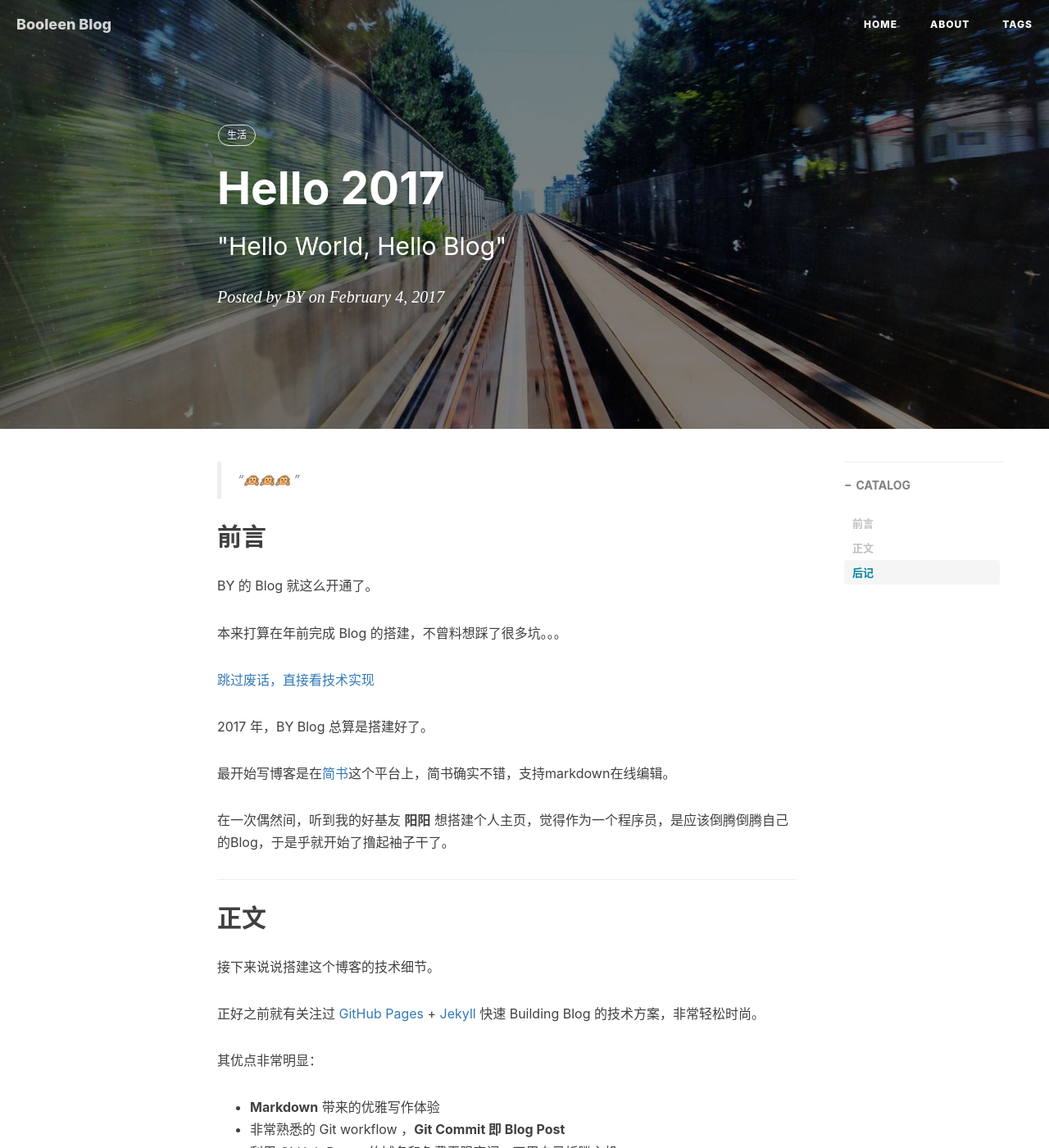
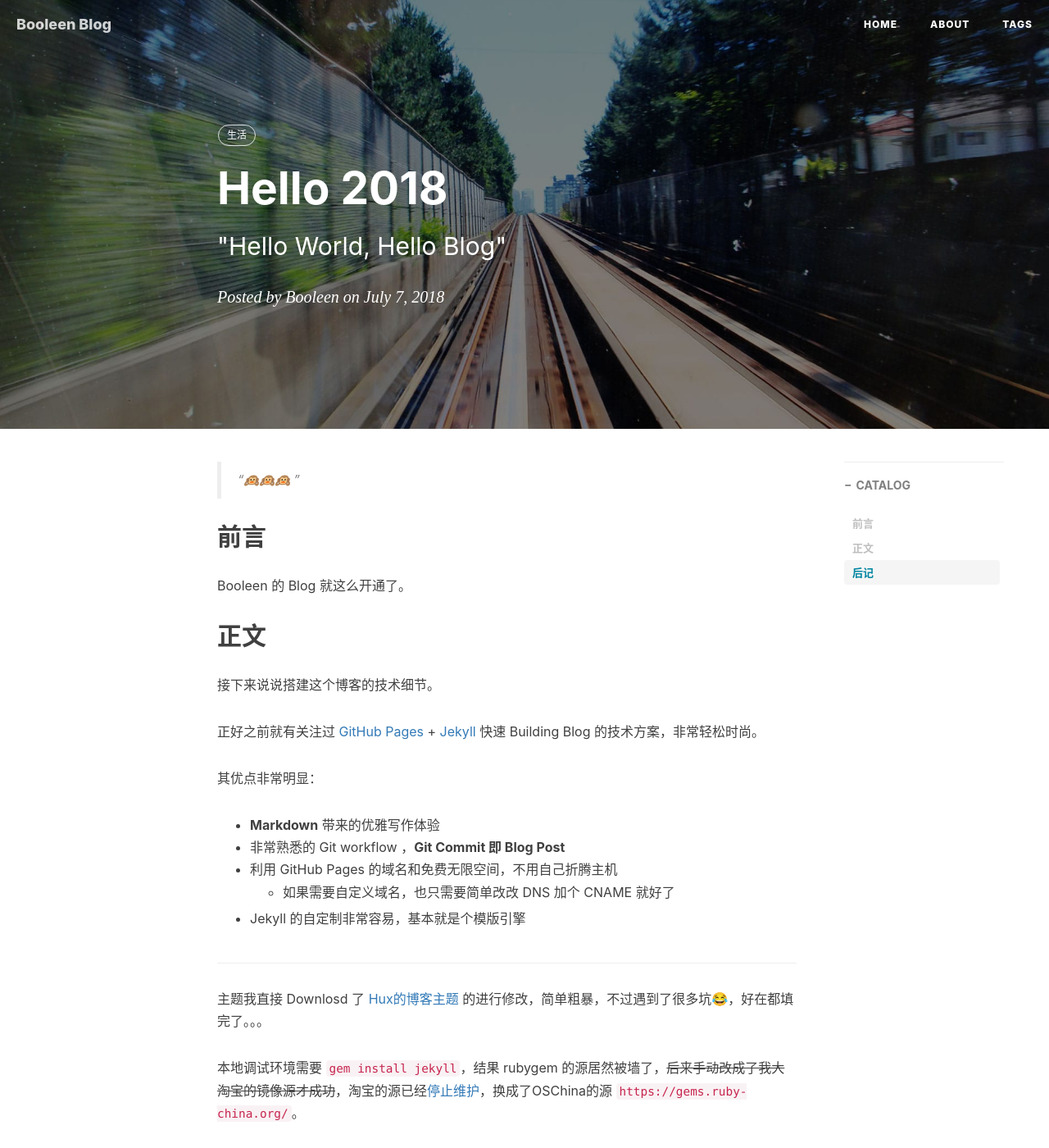
Before and after one commit to zhenghuilin/Blog, a Jekyll site: the page built from _posts/2017-02-04-Hello-2017.md, in a window 1280 px wide and 1400 px high. Shown: the whole window at 82% size. Built offline with Jekyll 4.4.1, drawn with Linux system fonts in a browser that asks for light colours; nearby versions of some CDN libraries; comment, search, counter and statistics services are not loaded; some of the changed text lies outside the part shown.

Commit message:
修改hello world

```diff
--- a/_posts/2017-02-04-Hello-2017.md
+++ b/_posts/2017-02-04-Hello-2017.md
@@ -1,9 +1,9 @@
 ---
 layout:     post
-title:      Hello 2017
+title:      Hello 2018
 subtitle:    "\"Hello World, Hello Blog\""
-date:       2017-02-04
-author:     BY
+date:       2018-07-07
+author:     Booleen
 header-img: img/post-bg-2015.jpg
 catalog: true
 tags:
@@ -15,20 +15,7 @@ tags:
 
 ## 前言
 
-BY 的 Blog 就这么开通了。
-
-本来打算在年前完成 Blog 的搭建，不曾料想踩了很多坑。。。
-
-[跳过废话，直接看技术实现 ](#build)
-
-2017 年，BY Blog 总算是搭建好了。
-
-最开始写博客是在[简书](www.jianshu.com)这个平台上，简书确实不错，支持markdown在线编辑。
-
-在一次偶然间，听到我的好基友 **阳阳** 想搭建个人主页，觉得作为一个程序员，是应该倒腾倒腾自己的Blog，于是乎就开始了撸起袖子干了。
-
-<p id = "build"></p>
----
+Booleen 的 Blog 就这么开通了。
 
 ## 正文
 
@@ -60,4 +47,4 @@ BY 的 Blog 就这么开通了。
 
 如果你恰好逛到了这里，希望你也能喜欢这个博客主题，感兴趣的话可以自己动手搭建一个。
 
-—— BY 后记于 2017.2
+—— Booleen 后记于 2018.07
```
